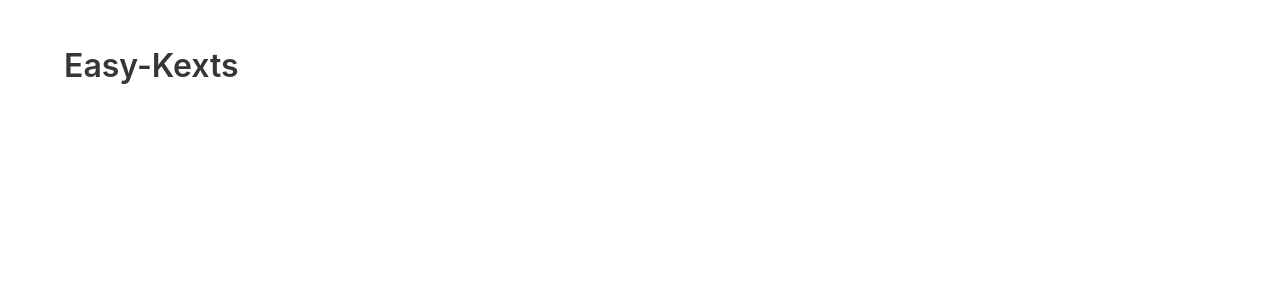
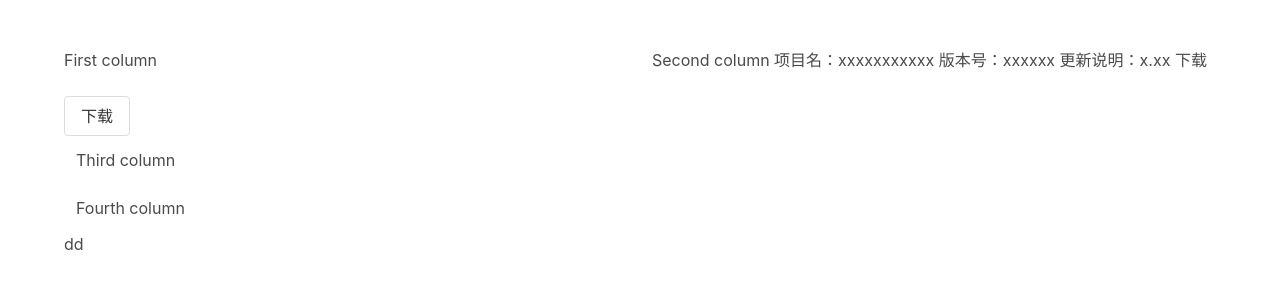
Before and after one commit to woq/Easy-Kexts, a PHP site: page / in a window 1280 px wide. Shown: the top 300 px of the page. Run offline with PHP 8.4, Linux system fonts and the light colour scheme.

Commit message:
Update index.php

```diff
--- a/index.php
+++ b/index.php
@@ -9,12 +9,29 @@
 <body>
 <section class="section">
     <div class="container">
-        <h1 class="title">
-            Easy-Kexts
-        </h1>
-        <p class="subtitle">
+        <div class="columns">
+            <div class="column is-half">
+                First column
+            </div>
+            <div class="column is-half">
+                Second column
+                项目名：xxxxxxxxxxx
+                版本号：xxxxxx
+                更新说明：x.xx
+                下载
+            </div>
+
+
+        </div>
+        <a class="button">下载</a>
+        <div class="column">
+            Third column
+        </div>
+        <div class="column">
+            Fourth column
+        </div>
+        <h5>dd</h5>
             <?php ?>
-        </p>
     </div>
 </section>
 </body>
```
